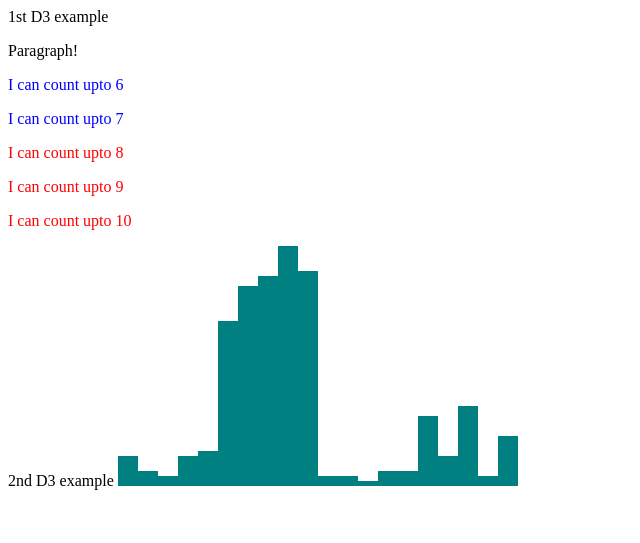
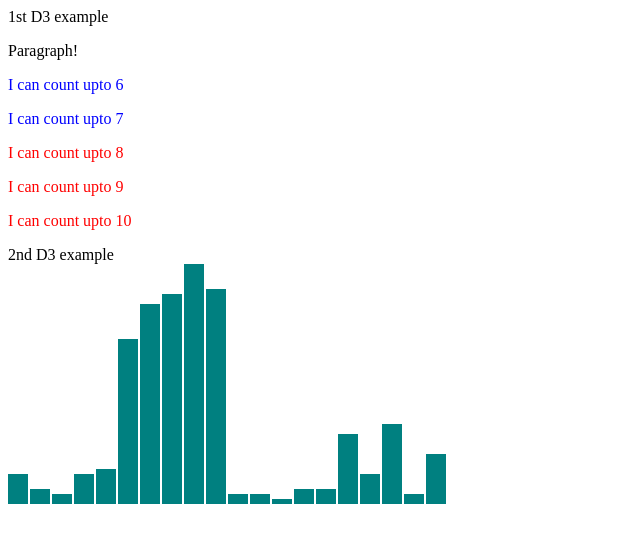
Before and after one commit to akbos/registration, a PHP site: page /d3demo.php in a window 1280 px wide. Shown: the top 543 px of the page, without its empty margins (0-640 px from the left). Run offline with PHP 8.4, Linux system fonts and the light colour scheme.

Commit message:
Added spaces between bars on the bar chart

```diff
--- a/d3demo.php
+++ b/d3demo.php
@@ -11,6 +11,7 @@
 		   width: 20px;
 		   height: 75px;
 		   background-color: teal;
+		   margin-right: 2px;
 		  }
 		</style>
 	</head>
@@ -32,7 +33,7 @@
 				return "blue";
 			}});
 		</script>
-		2nd D3 example
+		2nd D3 example </br>
 		<script type="text/javascript">
 			var dataset1 = [6,3,2,6,7,33,40,42,48,43,2,2,1,3,3,14,6,16,2,10];
 			d3.select("body").selectAll("div")
```
